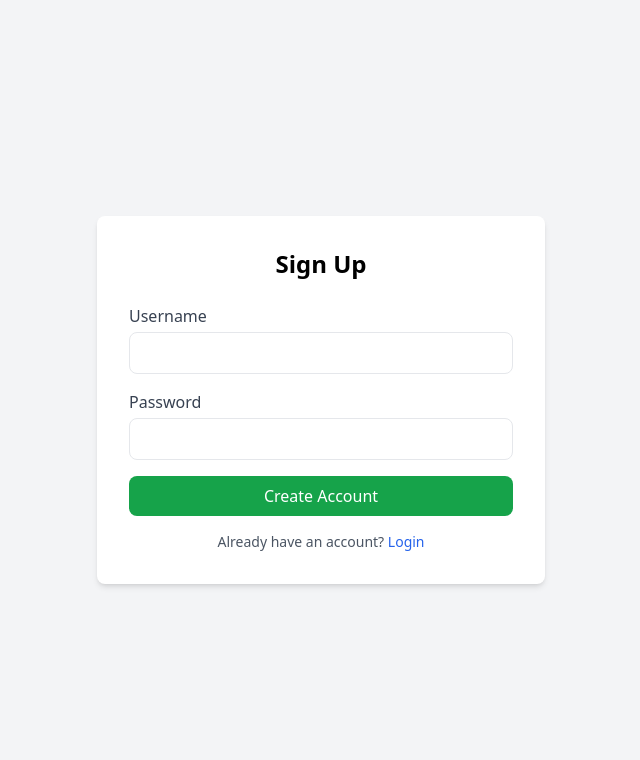
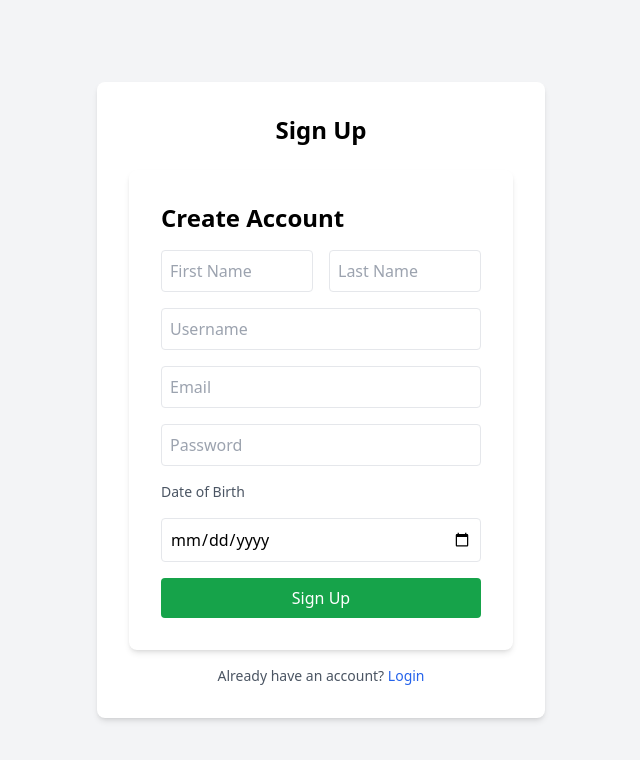
Before and after one commit to 5takarcoin/cse370, a Flask app: page /signup in a window 1280 px wide. Shown: the top 760 px of the page, without its empty margins (319-959 px from the left). Run offline with Flask 3, Linux system fonts and the light colour scheme; some libraries are stand-ins or nearby versions.

Commit message:
Login/Signup basic

```diff
--- a/app.py
+++ b/app.py
@@ -1,5 +1,6 @@
-from flask import Flask, request, render_template
+from flask import Flask, render_template, request, redirect
 from db import get_db_connection
+from werkzeug.security import generate_password_hash, check_password_hash
 
 app = Flask(__name__)
 
@@ -33,12 +34,65 @@ def get_users():
 
     return "Connecting DB"
 
-@app.route("/login")
+@app.route("/login", methods=['GET', 'POST'])
 def login():
+    if request.method == 'POST':
+        user = request.form.get('username')
+        pw = request.form.get('password')
+
+        connection = get_db_connection()
+        cursor = connection.cursor()
+
+        sql = "SELECT first_name, password FROM players WHERE username = %s"
+
+        cursor.execute(sql, (user))
+        result = cursor.fetchone()
+        if result:
+            stored_hash = result['password']
+            first_name = result['first_name']
+
+            if check_password_hash(stored_hash, pw):
+                print(f"Success! Welcome {first_name}")
+                return f"Welcome {first_name}!"
+            else:
+                print("Failed: Wrong password.")
+                return render_template("login.html", error="Invalid password")
+        else:
+            print("Failed: Username not found.")
+            return render_template("login.html", error="User does not exist")
+
+        cursor.close()
+        connection.close()
+
     return render_template("login.html")
 
-@app.route("/signup")
+
+
+@app.route("/signup", methods=['GET', 'POST'])
 def signup():
+    if request.method == 'POST':
+        fname = request.form.get('first_name')
+        lname = request.form.get('last_name')
+        uname = request.form.get('username')
+        email = request.form.get('email')
+        dob   = request.form.get('dob')
+        unhashed_password = request.form.get('password')
+        password = generate_password_hash(unhashed_password)
+
+        connection = get_db_connection()
+        cursor = connection.cursor()
+
+        sql = """
+        INSERT INTO players (first_name, last_name, username, email, password, date_of_birth)
+        VALUES (%s, %s, %s, %s, %s, %s)
+        """
+        print("Dekho", fname, uname, dob, password)
+        cursor.execute(sql, (fname, lname, uname, email, password, dob))
+        connection.commit()
+        cursor.close()
+        connection.close()
+
+        return redirect('/login')
     return render_template("signup.html")
 
 @app.route("/friends", methods=['GET', 'POST'])
--- a/db.py
+++ b/db.py
@@ -2,10 +2,10 @@ import pymysql
 
 def get_db_connection():
     return pymysql.connect(
-        host="localhost",
+        host="127.0.0.1",
         user="root",
         password="",
         database="cse370",
         port=3306,
-        # cursorclass=pymysql.cursors.DictCursor
+        cursorclass=pymysql.cursors.DictCursor
     )
--- a/templates/signup.html
+++ b/templates/signup.html
@@ -9,37 +9,20 @@
 
     <div class="bg-white p-8 rounded-lg shadow-md w-full max-w-md">
         <h2 class="text-2xl font-bold text-center mb-6">Sign Up</h2>
+ <form method="POST" action="/signup" class="space-y-4 bg-white p-8 rounded-lg shadow-md max-w-lg mx-auto">
+    <h2 class="text-2xl font-bold mb-4">Create Account</h2>
+    <div class="grid grid-cols-2 gap-4">
+        <input type="text" name="first_name" placeholder="First Name" required class="border p-2 rounded">
+        <input type="text" name="last_name" placeholder="Last Name" required class="border p-2 rounded">
+    </div>
+    <input type="text" name="username" placeholder="Username" required class="w-full border p-2 rounded">
+    <input type="email" name="email" placeholder="Email" required class="w-full border p-2 rounded">
+    <input type="password" name="password" placeholder="Password" required class="w-full border p-2 rounded">
+    <label class="block text-sm text-gray-600">Date of Birth</label>
+    <input type="date" name="dob" required class="w-full border p-2 rounded">
 
-        <form method="POST" action="/signup" class="space-y-4">
-            <div>
-                <label class="block text-gray-700 mb-1">Username</label>
-                <input
-                    type="text"
-                    name="username"
-                    required
-                    class="w-full px-4 py-2 border rounded-lg focus:outline-none focus:ring-2 focus:ring-green-500"
-                >
-            </div>
-
-            <div>
-                <label class="block text-gray-700 mb-1">Password</label>
-                <input
-                    type="password"
-                    name="password"
-                    required
-                    class="w-full px-4 py-2 border rounded-lg focus:outline-none focus:ring-2 focus:ring-green-500"
-                >
-            </div>
-
-            <button
-                type="submit"
-                class="w-full bg-green-600 text-white py-2 rounded-lg hover:bg-green-700 transition"
-            >
-                Create Account
-            </button>
-        </form>
-
-        <p class="text-center text-sm text-gray-600 mt-4">
+    <button type="submit" class="w-full bg-green-600 text-white py-2 rounded hover:bg-green-700">Sign Up</button>
+</form>       <p class="text-center text-sm text-gray-600 mt-4">
             Already have an account?
             <a href="/login" class="text-blue-600 hover:underline">Login</a>
         </p>
```
